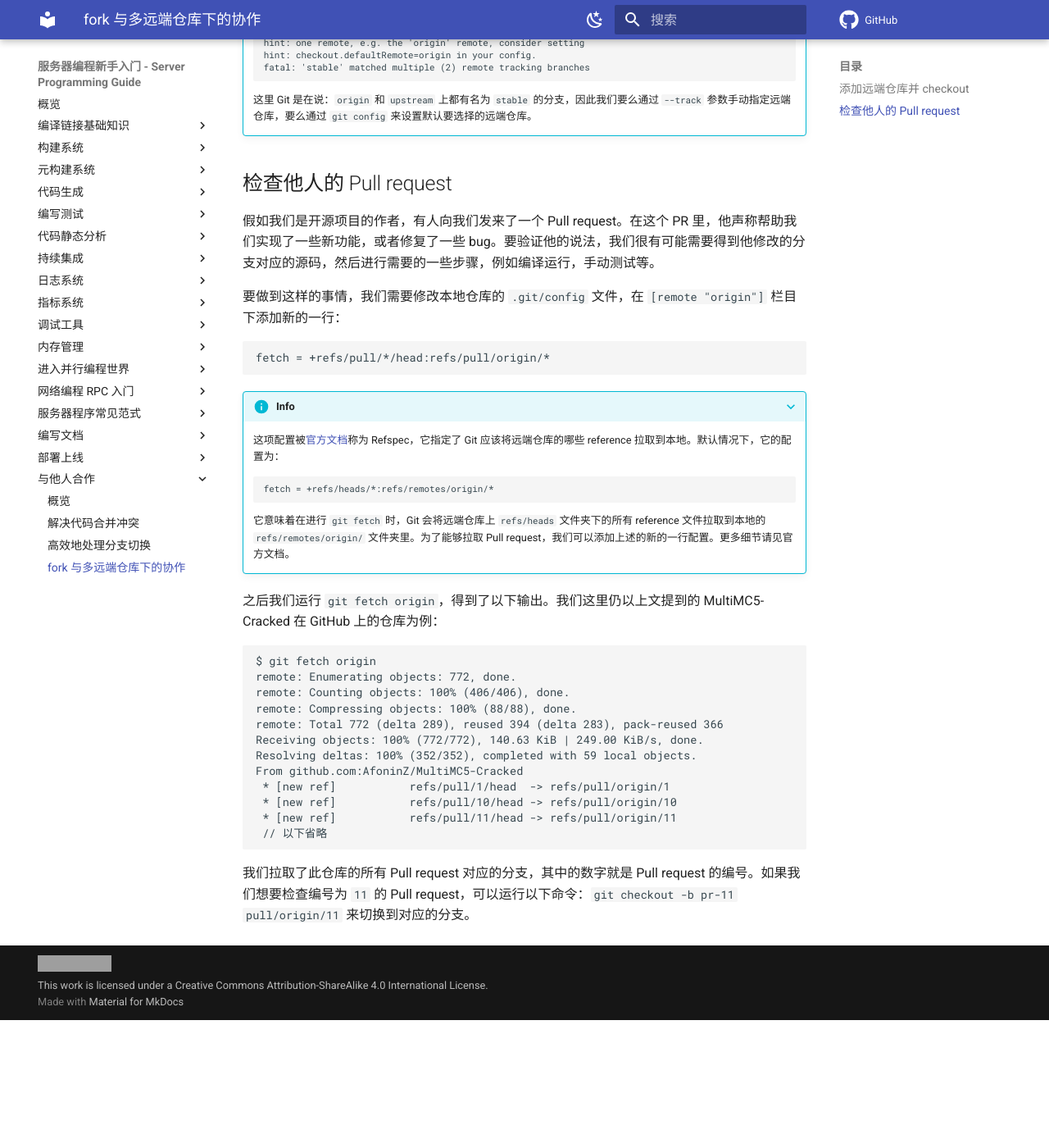
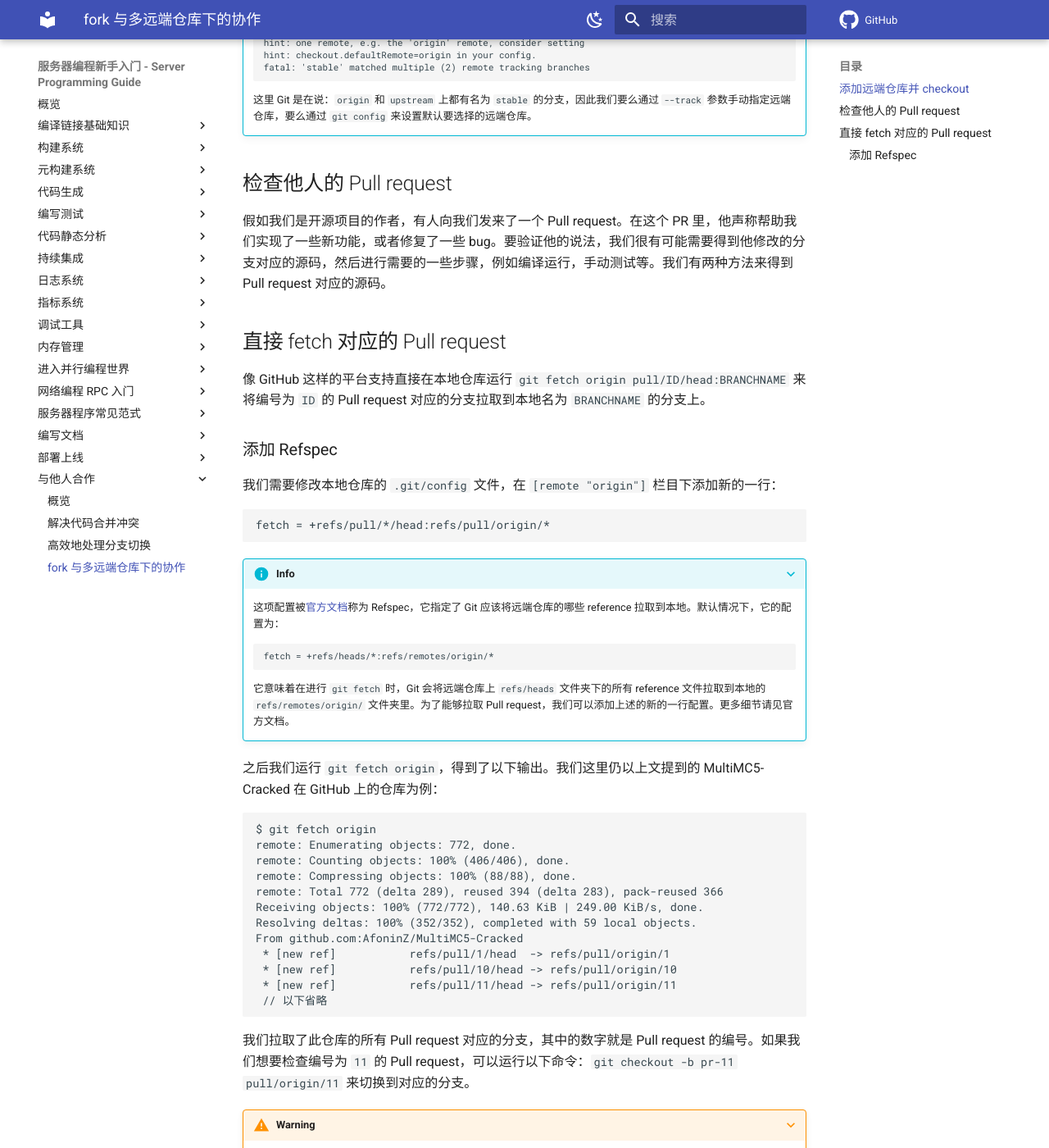
Before and after one commit to howardlau1999/server-programming-guide, an MkDocs documentation site: the page built from docs/collaboration/fork-and-multi-remote-repositories.md, in a window 1280 px wide and 1400 px high, scrolled down 1891 px. Shown: the whole window at 82% size. Built offline with MkDocs 1.6.1 and Material for MkDocs 9.7.7, drawn with Linux system fonts in a browser that asks for light colours; emoji names are drawn with the system emoji font; comment, search, counter and statistics services are not loaded; before the commit the page ends 3135 px from its top, so only the background shows below that; some of the changed text lies outside the part shown; grey boxes are pictures that could not be loaded.

Commit message:
small edits

````diff
--- a/docs/collaboration/fork-and-multi-remote-repositories.md
+++ b/docs/collaboration/fork-and-multi-remote-repositories.md
@@ -71,9 +71,15 @@ From github.com:MultiMC/MultiMC5
 
 ## 检查他人的 Pull request
 
-假如我们是开源项目的作者，有人向我们发来了一个 Pull request。在这个 PR 里，他声称帮助我们实现了一些新功能，或者修复了一些 bug。要验证他的说法，我们很有可能需要得到他修改的分支对应的源码，然后进行需要的一些步骤，例如编译运行，手动测试等。
+假如我们是开源项目的作者，有人向我们发来了一个 Pull request。在这个 PR 里，他声称帮助我们实现了一些新功能，或者修复了一些 bug。要验证他的说法，我们很有可能需要得到他修改的分支对应的源码，然后进行需要的一些步骤，例如编译运行，手动测试等。我们有两种方法来得到 Pull request 对应的源码。
 
-要做到这样的事情，我们需要修改本地仓库的 `.git/config` 文件，在 `[remote "origin"]` 栏目下添加新的一行：
+## 直接 fetch 对应的 Pull request
+
+像 GitHub 这样的平台支持直接在本地仓库运行 `git fetch origin pull/ID/head:BRANCHNAME` 来将编号为 `ID` 的 Pull request 对应的分支拉取到本地名为 `BRANCHNAME` 的分支上。
+
+### 添加 Refspec
+
+我们需要修改本地仓库的 `.git/config` 文件，在 `[remote "origin"]` 栏目下添加新的一行：
 
 ```
 fetch = +refs/pull/*/head:refs/pull/origin/*
@@ -106,3 +112,6 @@ From github.com:AfoninZ/MultiMC5-Cracked
 ```
 
 我们拉取了此仓库的所有 Pull request 对应的分支，其中的数字就是 Pull request 的编号。如果我们想要检查编号为 `11` 的 Pull request，可以运行以下命令：`git checkout -b pr-11 pull/origin/11` 来切换到对应的分支。
+
+???+warning
+    `refs/pull` 目录下的文件都是只读的，这意味着无论我们使用的是方法一还是方法二，在切换到 `pr-11` 分支之后都无法直接进行 `push`。不过我们仍然可以通过 `git push origin NAME` 来将当前分支推送到远端仓库里一个新的叫做 `NAME` 的分支上。
````
